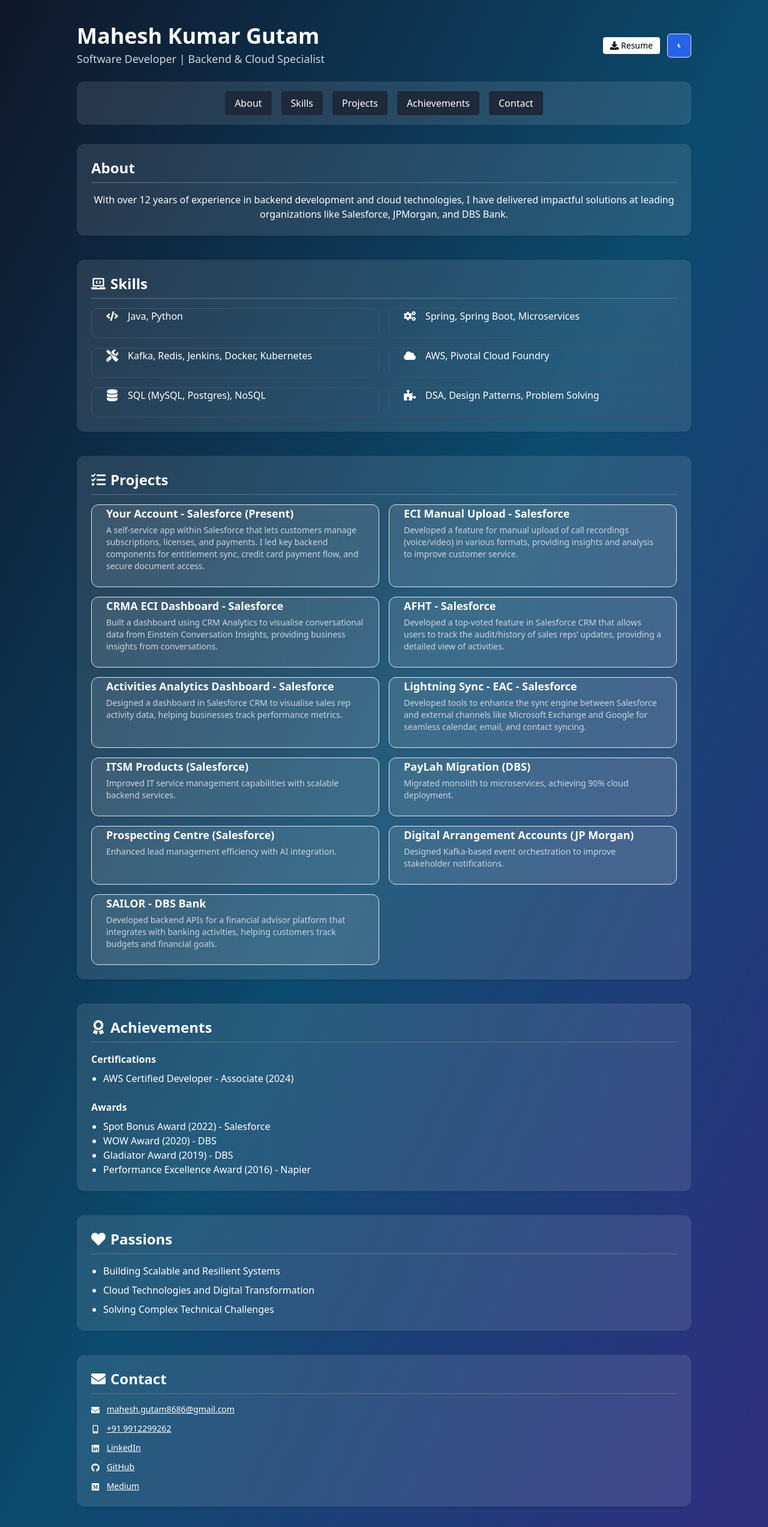
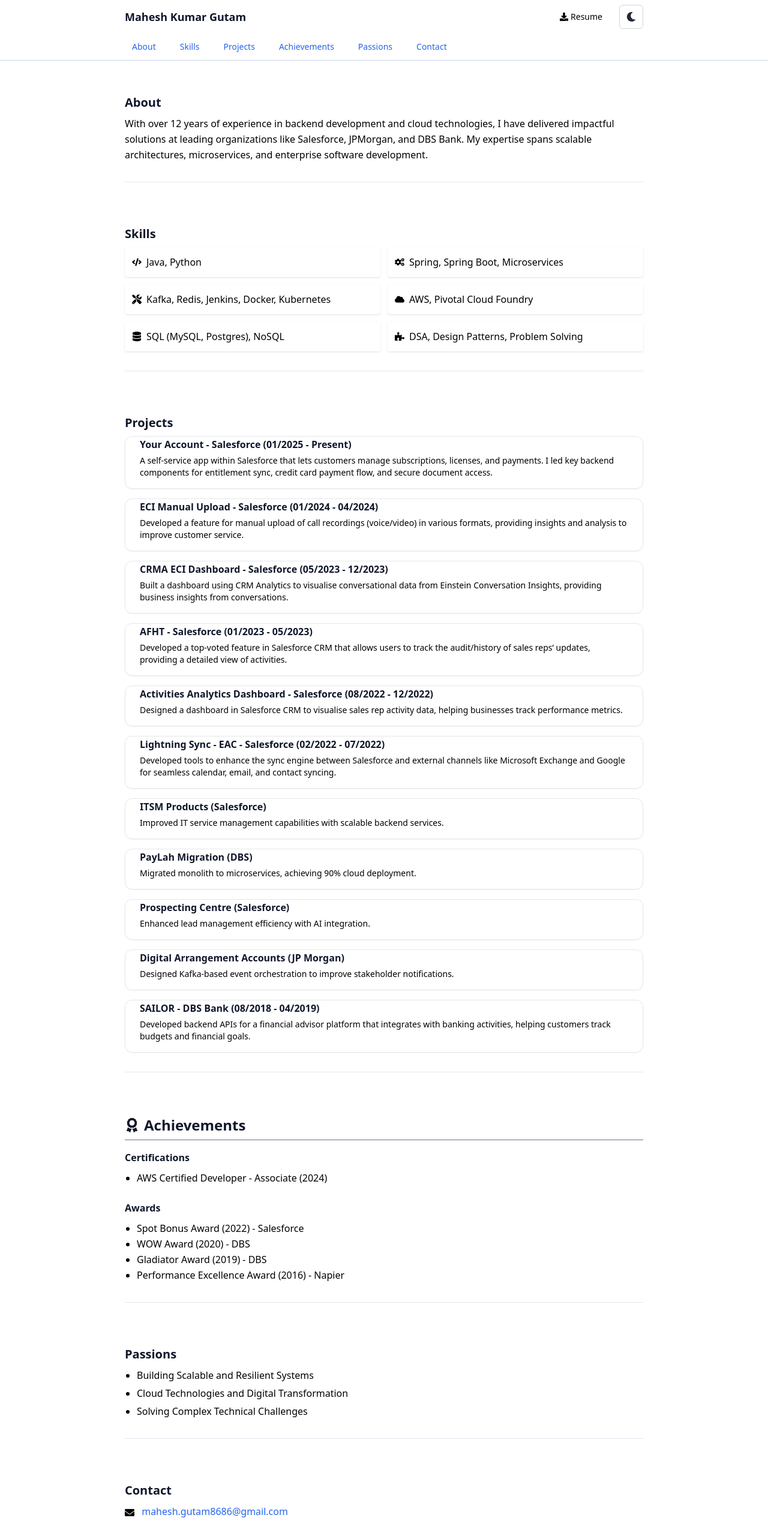
Before and after one commit to MaheshIare/my-portfolio, a Next.js app: page / in a window 1280 px wide. Shown: the top 2546 px of the page at 60% size. Built offline with nearby package versions, Linux system fonts and the light colour scheme.

Commit message:
Fixed issue with tabs clicks

```diff
--- a/app/globals.css
+++ b/app/globals.css
@@ -2,9 +2,37 @@
 @tailwind components;
 @tailwind utilities;
 
-/* Optional: custom global styles */
-html, body {
-  padding: 0;
-  margin: 0;
-  font-family: system-ui, sans-serif;
+/* Smooth scrolling behavior for anchor links */
+html {
+  scroll-behavior: smooth;
 }
+
+/* Improve default font and layout appearance */
+body {
+  @apply bg-white dark:bg-black text-black dark:text-white font-sans leading-relaxed;
+}
+
+/* Headings */
+h1, h2, h3 {
+  @apply text-slate-900 dark:text-slate-100;
+}
+
+/* Section spacing */
+section {
+  @apply py-8 border-b border-slate-200 dark:border-slate-700;
+}
+
+/* Link styles */
+a {
+  @apply text-blue-600 dark:text-blue-400 hover:underline;
+}
+
+/* Navbar styling */
+header nav a {
+  @apply px-3 py-1 rounded hover:bg-slate-200 dark:hover:bg-slate-700 transition;
+}
+
+/* Custom button outline variant support */
+button[data-variant='outline'] {
+  @apply border border-slate-300 dark:border-slate-600;
+}
--- a/app/page.tsx
+++ b/app/page.tsx
@@ -1,16 +1,14 @@
 "use client";
 
 import { useState } from 'react';
+import { useTheme } from 'next-themes';
 import { Card, CardContent } from '../components/ui/card';
 import { Button } from '../components/ui/button';
-import { Tabs, TabsList, TabsTrigger, TabsContent } from '../components/ui/tabs';
 import {
-  FaGithub, FaLinkedin, FaMedium, FaCloud, FaCode, FaEnvelope, FaMobileAlt,
-  FaAward, FaHeart, FaPuzzlePiece, FaLaptopCode, FaTasks, FaProjectDiagram,
-  FaDatabase, FaCogs, FaTools, FaDownload, FaSun, FaMoon
+  FaGithub, FaLinkedin, FaMedium, FaDownload,
+  FaEnvelope, FaMobileAlt, FaSun, FaMoon,
+  FaCode, FaCloud, FaTools, FaDatabase, FaPuzzlePiece, FaCogs, FaAward, FaHeart, FaProjectDiagram
 } from 'react-icons/fa';
-import { motion } from 'framer-motion';
-import { useTheme } from 'next-themes';
 
 const skills = [
   { icon: <FaCode />, text: 'Java, Python' },
@@ -22,17 +20,17 @@
 ];
 
 const projects = [
-  { title: 'Your Account - Salesforce (Present)', description: 'A self-service app within Salesforce that lets customers manage subscriptions, licenses, and payments. I led key backend components for entitlement sync, credit card payment flow, and secure document access.' },
-  { title: 'ECI Manual Upload - Salesforce', description: 'Developed a feature for manual upload of call recordings (voice/video) in various formats, providing insights and analysis to improve customer service.' },
-  { title: 'CRMA ECI Dashboard - Salesforce', description: 'Built a dashboard using CRM Analytics to visualise conversational data from Einstein Conversation Insights, providing business insights from conversations.' },
-  { title: 'AFHT - Salesforce', description: 'Developed a top-voted feature in Salesforce CRM that allows users to track the audit/history of sales reps’ updates, providing a detailed view of activities.' },
-  { title: 'Activities Analytics Dashboard - Salesforce', description: 'Designed a dashboard in Salesforce CRM to visualise sales rep activity data, helping businesses track performance metrics.' },
-  { title: 'Lightning Sync - EAC - Salesforce', description: 'Developed tools to enhance the sync engine between Salesforce and external channels like Microsoft Exchange and Google for seamless calendar, email, and contact syncing.' },
+  { title: 'Your Account - Salesforce (01/2025 - Present)', description: 'A self-service app within Salesforce that lets customers manage subscriptions, licenses, and payments. I led key backend components for entitlement sync, credit card payment flow, and secure document access.' },
+  { title: 'ECI Manual Upload - Salesforce (01/2024 - 04/2024)', description: 'Developed a feature for manual upload of call recordings (voice/video) in various formats, providing insights and analysis to improve customer service.' },
+  { title: 'CRMA ECI Dashboard - Salesforce (05/2023 - 12/2023)', description: 'Built a dashboard using CRM Analytics to visualise conversational data from Einstein Conversation Insights, providing business insights from conversations.' },
+  { title: 'AFHT - Salesforce (01/2023 - 05/2023)', description: 'Developed a top-voted feature in Salesforce CRM that allows users to track the audit/history of sales reps’ updates, providing a detailed view of activities.' },
+  { title: 'Activities Analytics Dashboard - Salesforce (08/2022 - 12/2022)', description: 'Designed a dashboard in Salesforce CRM to visualise sales rep activity data, helping businesses track performance metrics.' },
+  { title: 'Lightning Sync - EAC - Salesforce (02/2022 - 07/2022)', description: 'Developed tools to enhance the sync engine between Salesforce and external channels like Microsoft Exchange and Google for seamless calendar, email, and contact syncing.' },
   { title: 'ITSM Products (Salesforce)', description: 'Improved IT service management capabilities with scalable backend services.' },
   { title: 'PayLah Migration (DBS)', description: 'Migrated monolith to microservices, achieving 90% cloud deployment.' },
   { title: 'Prospecting Centre (Salesforce)', description: 'Enhanced lead management efficiency with AI integration.' },
   { title: 'Digital Arrangement Accounts (JP Morgan)', description: 'Designed Kafka-based event orchestration to improve stakeholder notifications.' },
-  { title: 'SAILOR - DBS Bank', description: 'Developed backend APIs for a financial advisor platform that integrates with banking activities, helping customers track budgets and financial goals.' }
+  { title: 'SAILOR - DBS Bank (08/2018 - 04/2019)', description: 'Developed backend APIs for a financial advisor platform that integrates with banking activities, helping customers track budgets and financial goals.' }
 ];
 
 const achievements = {
@@ -46,113 +44,63 @@
   'Solving Complex Technical Challenges'
 ];
 
-export default function Portfolio() {
-  const [tab, setTab] = useState('about');
+export default function HomePage() {
   const { theme, setTheme } = useTheme();
 
   return (
-    <main className="min-h-screen px-4 py-10 bg-gradient-to-br from-slate-900 via-sky-900 to-indigo-900 text-white">
-      <div className="flex justify-between items-center max-w-5xl mx-auto mb-6">
-        <div>
-          <motion.h1
-            className="text-4xl font-bold mb-1"
-            initial={{ opacity: 0, y: -30 }}
-            whileInView={{ opacity: 1, y: 0 }}
-            viewport={{ once: true }}
-            transition={{ duration: 0.5 }}
-          >
-            Mahesh Kumar Gutam
-          </motion.h1>
-          <motion.p
-            className="text-lg text-slate-300"
-            initial={{ opacity: 0 }}
-            whileInView={{ opacity: 1 }}
-            viewport={{ once: true }}
-            transition={{ delay: 0.5 }}
-          >
-            Software Developer | Backend & Cloud Specialist
-          </motion.p>
-        </div>
-        <div className="flex items-center gap-3">
-          <a href="/MaheshKumarGutam_2025_8686.pdf" download className="text-sm flex items-center gap-1 px-3 py-1 bg-white text-black dark:bg-black dark:text-white rounded hover:bg-opacity-80"><FaDownload /> Resume</a>
-          <Button onClick={() => setTheme(theme === 'dark' ? 'light' : 'dark')} className="p-2 w-10 h-10 border rounded">
+    <>
+      <header className="sticky top-0 z-50 bg-white/80 dark:bg-black/80 backdrop-blur border-b border-slate-300 dark:border-slate-700">
+        <div className="max-w-4xl mx-auto px-4 py-2 flex justify-between items-center">
+          <h1 className="text-lg font-semibold">Mahesh Kumar Gutam</h1>
+          <div className="flex gap-4 items-center">
+            <a href="/MaheshKumarGutam_2025_8686.pdf" download className="text-sm px-3 py-1 bg-white text-black dark:bg-black dark:text-white rounded hover:bg-opacity-80 flex items-center gap-1"><FaDownload /> Resume</a>
+            <Button onClick={() => setTheme(theme === 'dark' ? 'light' : 'dark')} variant="outline" size="icon">
               {theme === 'dark' ? <FaSun /> : <FaMoon />}
             </Button>
           </div>
         </div>
+        <nav className="max-w-4xl mx-auto px-4 py-2 flex gap-4 text-sm overflow-x-auto">
+          <a href="#about">About</a>
+          <a href="#skills">Skills</a>
+          <a href="#projects">Projects</a>
+          <a href="#achievements">Achievements</a>
+          <a href="#passions">Passions</a>
+          <a href="#contact">Contact</a>
+        </nav>
+      </header>
 
-      <Tabs value={tab} className="max-w-5xl mx-auto">
-        <TabsList className="flex justify-center flex-wrap gap-2 bg-white/10 p-4 rounded-xl mb-8">
-          {['about', 'skills', 'projects', 'achievements', 'contact'].map((name) => (
-            <TabsTrigger key={name} value={name} onClick={setTab}>{name.charAt(0).toUpperCase() + name.slice(1)}</TabsTrigger>
+      <main className="max-w-4xl mx-auto px-4 py-6 space-y-10">
+        <section id="about">
+          <h2 className="text-xl font-bold mb-2">About</h2>
+          <p>With over 12 years of experience in backend development and cloud technologies, I have delivered impactful solutions at leading organizations like Salesforce, JPMorgan, and DBS Bank. My expertise spans scalable architectures, microservices, and enterprise software development.</p>
+        </section>
+
+        <section id="skills">
+          <h2 className="text-xl font-bold mb-2">Skills</h2>
+          <ul className="grid sm:grid-cols-2 gap-3">
+            {skills.map((skill, i) => (
+              <li key={i} className="p-3 bg-white dark:bg-slate-800 rounded shadow hover:scale-[1.02] transition">
+                <div className="flex items-center gap-2">{skill.icon}<span>{skill.text}</span></div>
+              </li>
             ))}
-        </TabsList>
+          </ul>
+        </section>
 
-        <TabsContent value="about">
-          <motion.section
-            className="bg-white/10 p-6 rounded-xl shadow mb-10"
-            initial={{ opacity: 0, y: 30 }}
-            whileInView={{ opacity: 1, y: 0 }}
-            viewport={{ once: true }}
-            transition={{ duration: 0.5 }}
-          >
-            <h2 className="text-2xl font-bold mb-4 border-b pb-2 border-slate-500">About</h2>
-            <p className="text-center">With over 12 years of experience in backend development and cloud technologies, I have delivered impactful solutions at leading organizations like Salesforce, JPMorgan, and DBS Bank.</p>
-          </motion.section>
-        </TabsContent>
-
-        <TabsContent value="skills">
-          <motion.section
-            className="bg-white/10 p-6 rounded-xl shadow mb-10"
-            initial={{ opacity: 0, y: 30 }}
-            whileInView={{ opacity: 1, y: 0 }}
-            viewport={{ once: true }}
-            transition={{ duration: 0.5 }}
-          >
-            <h2 className="text-2xl font-bold mb-4 border-b pb-2 border-slate-500 flex items-center"><FaLaptopCode className="mr-2" />Skills</h2>
-            <div className="grid grid-cols-1 sm:grid-cols-2 gap-4">
-              {skills.map((s, i) => (
-                <Card key={i} className="border border-slate-600 hover:border-white hover:bg-white/20 transition-all duration-200">
-                  <CardContent className="flex items-center gap-4 p-4 transition-transform hover:scale-105">
-                    <div className="text-xl">{s.icon}</div>
-                    <div>{s.text}</div>
+        <section id="projects">
+          <h2 className="text-xl font-bold mb-2">Projects</h2>
+          <div className="space-y-4">
+            {projects.map((project, i) => (
+              <Card key={i}>
+                <CardContent className="py-4">
+                  <h3 className="font-semibold">{project.title}</h3>
+                  <p className="text-sm mt-1">{project.description}</p>
                 </CardContent>
               </Card>
             ))}
           </div>
-          </motion.section>
-        </TabsContent>
+        </section>
 
-        <TabsContent value="projects">
-          <motion.section
-            className="bg-white/10 p-6 rounded-xl shadow mb-10"
-            initial={{ opacity: 0, y: 30 }}
-            whileInView={{ opacity: 1, y: 0 }}
-            viewport={{ once: true }}
-            transition={{ duration: 0.5 }}
-          >
-            <h2 className="text-2xl font-bold mb-4 border-b pb-2 border-slate-500 flex items-center"><FaTasks className="mr-2" />Projects</h2>
-            <div className="grid grid-cols-1 md:grid-cols-2 gap-4">
-              {projects.map((p, i) => (
-                <Card key={i} className="bg-white/10 hover:bg-white/20 transition">
-                  <CardContent className="p-4">
-                    <h4 className="text-lg font-semibold mb-1">{p.title}</h4>
-                    <p className="text-sm text-slate-300">{p.description}</p>
-                  </CardContent>
-                </Card>
-              ))}
-            </div>
-          </motion.section>
-        </TabsContent>
-
-        <TabsContent value="achievements">
-          <motion.section
-            className="bg-white/10 p-6 rounded-xl shadow mb-10"
-            initial={{ opacity: 0, y: 30 }}
-            whileInView={{ opacity: 1, y: 0 }}
-            viewport={{ once: true }}
-            transition={{ duration: 0.5 }}
-          >
+        <section id="achievements">
           <h2 className="text-2xl font-bold mb-4 border-b pb-2 border-slate-500 flex items-center"><FaAward className="mr-2" />Achievements</h2>
             <div className="space-y-6">
               <div>
@@ -168,49 +116,28 @@
                 </ul>
               </div>
             </div>
-          </motion.section>
-        </TabsContent>
+        </section>
 
-        <TabsContent value="passions">
-          <motion.section className="bg-white/10 p-6 rounded-xl shadow mb-10"
-            initial={{ opacity: 0, y: 30 }}
-            whileInView={{ opacity: 1, y: 0 }}
-            viewport={{ once: true }}
-            transition={{ duration: 0.5 }}>
-            <h2 className="text-2xl font-bold mb-4 border-b pb-2 border-slate-500 flex items-center">
-              <FaHeart className="mr-2" />Passions
-            </h2>
-            <ul className="list-disc pl-5 space-y-2">
+        <section id="passions">
+          <h2 className="text-xl font-bold mb-2">Passions</h2>
+          <ul className="list-disc pl-5 space-y-1">
             {passions.map((item, i) => (
               <li key={i}>{item}</li>
             ))}
           </ul>
-          </motion.section>
-        </TabsContent>
+        </section>
 
-        <TabsContent value="contact">
-          <motion.section
-            className="bg-white/10 p-6 rounded-xl shadow mb-10"
-            initial={{ opacity: 0, y: 30 }}
-            whileInView={{ opacity: 1, y: 0 }}
-            viewport={{ once: true }}
-            transition={{ duration: 0.5 }}
-          >
-            <h2 className="text-2xl font-bold mb-4 border-b pb-2 border-slate-500 flex items-center"><FaEnvelope className="mr-2" />Contact</h2>
-            <div className="space-y-3 text-sm">
-              <p><FaEnvelope className="inline mr-2" /> <a href="mailto:mahesh.gutam8686@gmail.com" className="underline">mahesh.gutam8686@gmail.com</a></p>
-              <p><FaMobileAlt className="inline mr-2" /> <a href="tel:+919912299262" className="underline">+91 9912299262</a></p>
-              <p><FaLinkedin className="inline mr-2" /> <a href="https://linkedin.com/in/mahesh-kumar-gutam" target="_blank" className="underline">LinkedIn</a></p>
-              <p><FaGithub className="inline mr-2" /> <a href="https://github.com/MaheshIare" target="_blank" className="underline">GitHub</a></p>
-              <p><FaMedium className="inline mr-2" /> <a href="https://medium.com/@maheshkumar-iare" target="_blank" className="underline">Medium</a></p>
-            </div>
-          </motion.section>
-        </TabsContent>
-      </Tabs>
-
-      <footer className="mt-10 text-center text-slate-400 text-sm">
-        &copy; 2025 Mahesh Kumar Gutam. All rights reserved.
-      </footer>
+        <section id="contact">
+          <h2 className="text-xl font-bold mb-2">Contact</h2>
+          <ul className="space-y-2">
+            <li><FaEnvelope className="inline mr-2" /> <a href="mailto:mahesh.gutam8686@gmail.com">mahesh.gutam8686@gmail.com</a></li>
+            <li><FaMobileAlt className="inline mr-2" /> <a href="tel:+919912299262">+91 9912299262</a></li>
+            <li><FaLinkedin className="inline mr-2" /> <a href="https://linkedin.com/in/mahesh-kumar-gutam" target="_blank">LinkedIn</a></li>
+            <li><FaGithub className="inline mr-2" /> <a href="https://github.com/MaheshIare" target="_blank">GitHub</a></li>
+            <li><FaMedium className="inline mr-2" /> <a href="https://medium.com/@maheshkumar-iare" target="_blank">Medium</a></li>
+          </ul>
+        </section>
       </main>
+    </>
   );
 }
--- a/tailwind.config.js
+++ b/tailwind.config.js
@@ -1,8 +1,8 @@
-/** @type {import('tailwindcss').Config} */
 module.exports = {
+  darkMode: 'class',
   content: [
-    "./app/**/*.{js,ts,jsx,tsx}",
-    "./components/**/*.{js,ts,jsx,tsx}",
+    './app/**/*.{js,ts,jsx,tsx}',
+    './components/**/*.{js,ts,jsx,tsx}',
   ],
   theme: {
     extend: {},
```
Lines whose indentation alone changed are shown as unchanged.
